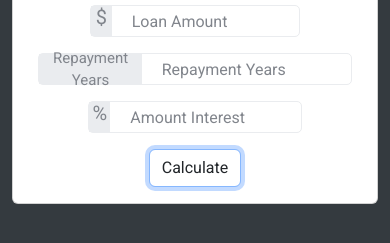
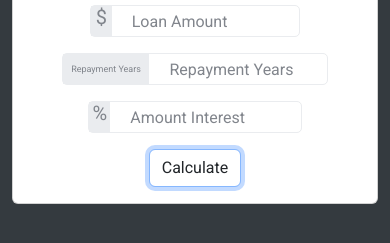
Before and after one commit to A-Richdom/LOAN-CALCULATOR, a plain HTML site: page loanCalculator.html in a window 390 px wide. Both pictures are taken after a click on the input "Calculate". Shown: the part 191-434 px from the top of the page. Drawn offline with nearby package versions, Linux system fonts and the light colour scheme.

Commit message:
Debugging

```diff
--- a/loanCalculator.html
+++ b/loanCalculator.html
@@ -105,9 +105,11 @@
   .mPayment-display, .tPayment-display, .tInterest-display, input {
     padding-left: 10px;
   }
-  /* @media (max-width: 800px) {
-
-  } */
+  @media (max-width: 800px) {
+    span {
+      font-size: 9px;
+    }
+  }
 
 </style>
 <body>
--- a/loanCalculator.js
+++ b/loanCalculator.js
@@ -14,12 +14,13 @@ repayment.addEventListener('input', () => {
 
 document.getElementById('btn').addEventListener('click', (e) => {
 
-    //HIDE RESULTS
+    //Hide Results
     document.querySelector('.results').style.display = 'none';
 
-    //SHOW LOADING
+    //Show Loading
     document.getElementById('loading').style.display = 'block';
 
+    //SetTimeOut for Loading
     setTimeout(calculateResults, 2000)
 
     e.preventDefault();
@@ -39,28 +40,30 @@ function calculateResults(e) {
 
         tInterest.innerHTML = calculatedInterest.toFixed(2)
 
-       //SHOW RESULTS
+       //Show Results
         document.querySelector('.results').style.display = 'block';
 
-        //HIDE LOADING
+        //Hide Loading
         document.getElementById('loading').style.display = 'none'
 
     }
 
     else {
-        // repayment.value = ""
-        // interest.value = ""
+        repayment.value = ""
+        interest.value = ""
 
         showError('Please check your Number');
     }
     e.preventDefault();
 }
+
+//SHOW FUNCTION ERROR
 function showError() {
 
-    //HIDE LOADING
+    //Hide Loading
     document.getElementById('loading').style.display = 'none';
 
-    //HIDE RESULTS
+    //Hide Results
     document.querySelector('.results').style.display = 'none';
 
     //Create Element
```
